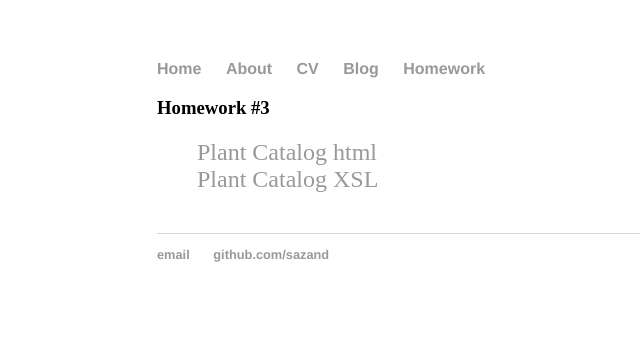
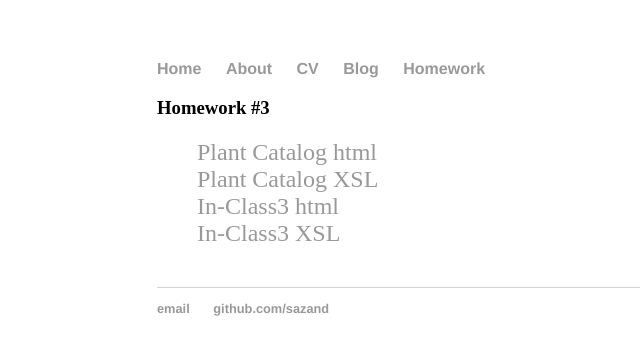
Before and after one commit to sazand/sazand.github.io, a Jekyll site: the page built from homework/hw3/index.html, in a window 1280 px wide. Shown: the top 355 px of the page, without its empty margins (35-675 px from the left). Built offline with Jekyll 4.4.1, drawn with Linux system fonts in a browser that asks for light colours.

Commit message:
Update index.html

```diff
--- a/homework/hw3/index.html
+++ b/homework/hw3/index.html
@@ -7,5 +7,7 @@ date: 2022-01-13
 <ul class="posts">
 <li><a href="/homework/hw3/plant_catalog.html">Plant Catalog html</a></li>
 <li><a href="/homework/hw3/plant_catalog.xsl">Plant Catalog XSL</a></li>
+<li><a href="/homework/hw3/in-class3.html">In-Class3 html</a></li>
+<li><a href="/homework/hw3/in-class3.xsl">In-Class3 XSL</a></li>
 <li><a href="/homework/hw3/myCss.css"Css File</a></li>
 </ul>
```
